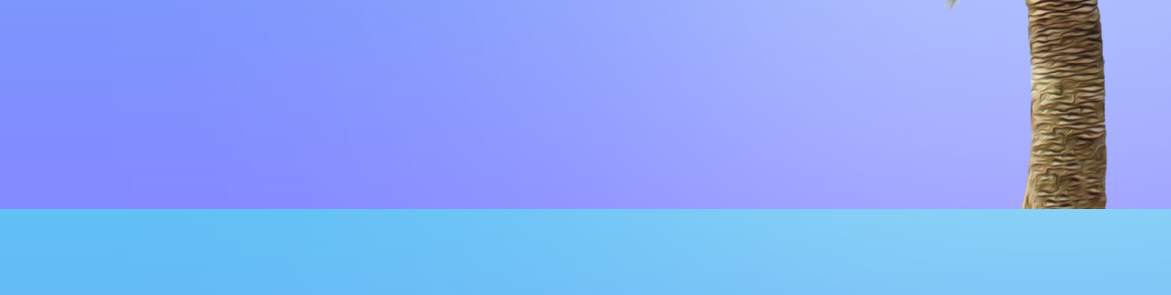
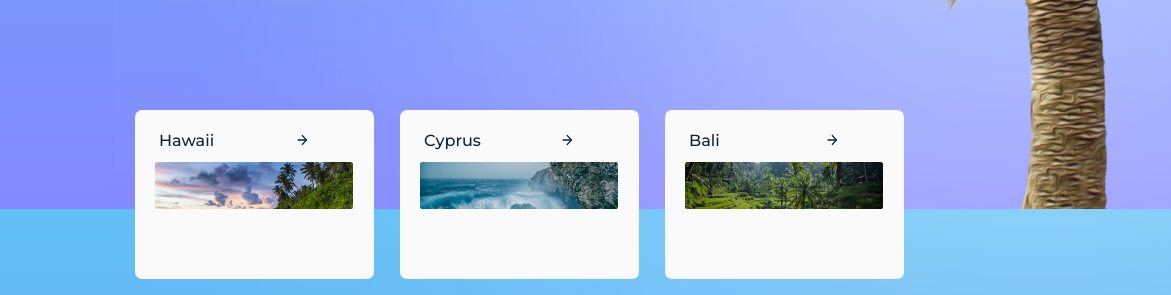
Before and after one commit to LukasSilva05/Travel-Landing-Page, a plain HTML site: page View/index.html in a window 1280 px wide. Shown: the part 691-986 px from the top of the page, 0-1171 px from the left. Drawn offline with Linux system fonts and the light colour scheme.

Commit message:
Finalizado

```diff
--- a/View/index.html
+++ b/View/index.html
@@ -8,7 +8,7 @@
     <link rel="preconnect" href="https://fonts.googleapis.com">
     <link rel="preconnect" href="https://fonts.gstatic.com" crossorigin>
     <link href="https://fonts.googleapis.com/css2?family=Quicksand:wght@700&display=swap" rel="stylesheet">
-    <link href="https://fonts.googleapis.com/css2?family=Montserrat:wght@500;600&display=swap" rel="stylesheet">
+    <link href="https://fonts.googleapis.com/css2?family=Montserrat:wght@500;600;700&display=swap" rel="stylesheet">
     <link rel="stylesheet" href="/View/main.css">
 </head>
 
@@ -51,6 +51,35 @@
                 <a href="#"><img id="twitter-icon" src="/img/twitter-icon.png"></a>
                 <a href="#"><img id="linkedin-icon" src="/img/linkedin-icon.png"></a>
             </div>
+            <div id="cards">
+                <a href="#">
+                    <div id="card1">
+                        <div id="frame1">
+                            <p id="hawaii" class="cidades">Hawaii</p>
+                            <img class="flecha" src="/img/arrow-right.svg">
+                        </div>
+                        <img id="img-hawaii" src="/img/img-hawaii.png">
+                    </div>
+                </a>
+                <a href="#">
+                    <div id="card2">
+                        <div id="frame2">
+                            <p id="cyprus" class="cidades">Cyprus</p>
+                            <img class="flecha" src="/img/arrow-right.svg">
+                        </div>
+                        <img id="img-cyprus" src="/img/img-cyprus.png">
+                    </div>
+                </a>
+                <a href="#">
+                    <div id="card3">
+                        <div id="frame3">
+                            <p id="bali" class="cidades">Bali</p>
+                            <img class="flecha" src="/img/arrow-right.svg">
+                        </div>
+                        <img id="img-bali" src="/img/img-bali.png">
+                    </div>
+                </a>
+            </div>
     </footer>
 </body>
 
--- a/View/main.css
+++ b/View/main.css
@@ -242,3 +242,101 @@ li {
     top: 0%;
     bottom: 3.24%;
 }
+
+#cards {
+    position: absolute;
+    width: 769px;
+    height: 169px;
+    left: 135px;
+    top: 801px;
+}
+
+#card1 {
+    position: absolute;
+    width: 239px;
+    height: 169px;
+    left: 0px;
+    top: 0px;
+    background: #FAFAFA;
+    border-radius: 7px;
+}
+#card2 {
+    position: absolute;
+    width: 239px;
+    height: 169px;
+    left: 265px;
+    top: 0px;
+    background: #FAFAFA;
+    border-radius: 7px;
+}
+
+#card3 {
+    position: absolute;
+    width: 239px;
+    height: 169px;
+    left: 530px;
+    top: 0px;
+    background: #FAFAFA;
+    border-radius: 7px;
+}
+
+#frame1 {
+    position: absolute;
+    width: 151.43px;
+    height: 20px;
+    left: 24px;
+    top: 20px;
+}
+
+#frame2 {
+    position: absolute;
+    width: 153.43px;
+    height: 20px;
+    left: 24px;
+    top: 20px;
+}
+
+#frame3 {
+    position: absolute;
+    width: 126.43px;
+    height: 20px;
+    left: 24px;
+    top: 20px;
+}
+
+.cidades {
+    font-family: 'Montserrat', sans-serif;
+    font-weight: 500;
+    font-size: 16.0714px;
+    line-height: 20px;
+    color: #122330;
+}
+
+.flecha {
+    position: absolute;
+    width: 15.43px;
+    height: 15.43px;
+    left: 136px;
+    top: 2.29px;
+}
+
+#img-hawaii {
+    position: absolute;
+    left: 20px;
+    top: 52px;
+    border-radius: 2px;
+}
+
+#img-cyprus {
+    position: absolute;
+    left: 20px;
+    top: 52px;
+    border-radius: 2px;
+}
+
+#img-bali {
+    position: absolute;
+    left: 20px;
+    top: 52px;
+    border-radius: 2px;
+}
```
Also changed, not shown: img/arrow-right.svg (added), img/img-bali.png (added), img/img-cyprus.png (added), img/img-hawaii.png (added).
